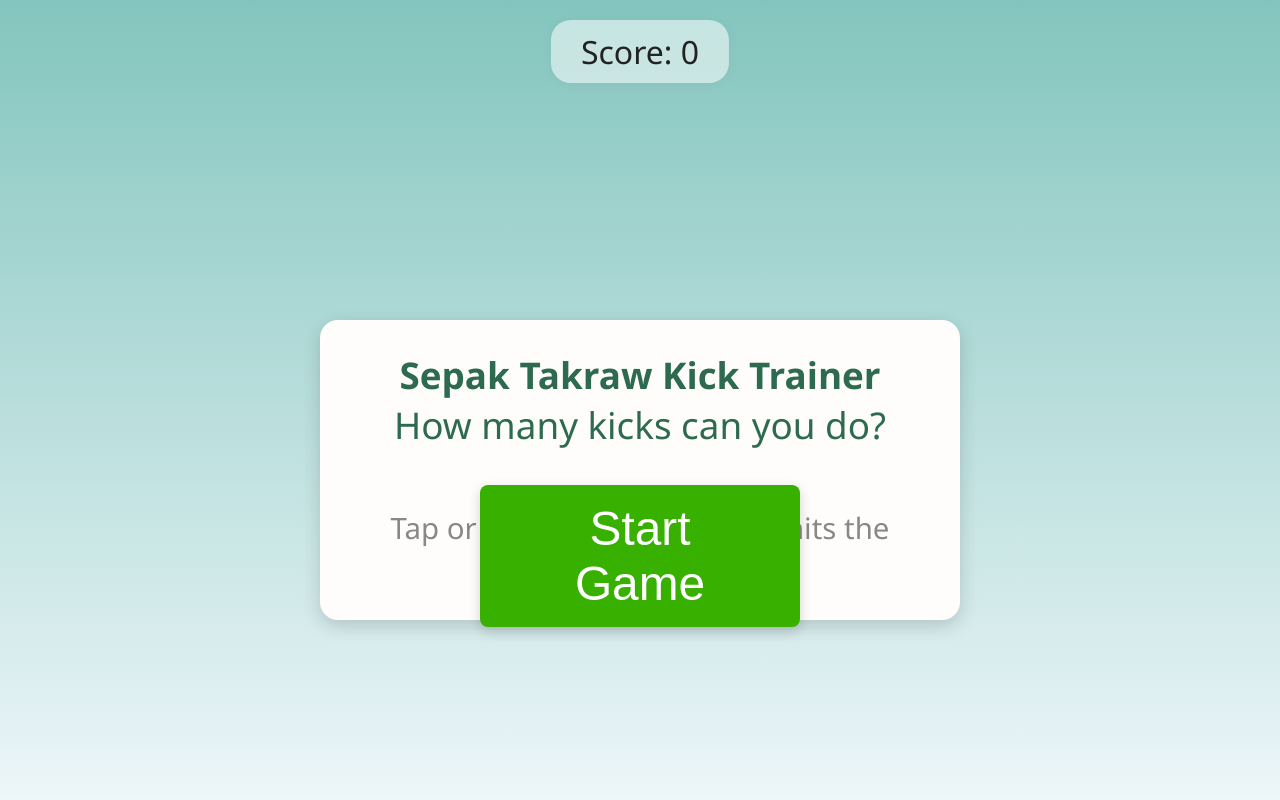
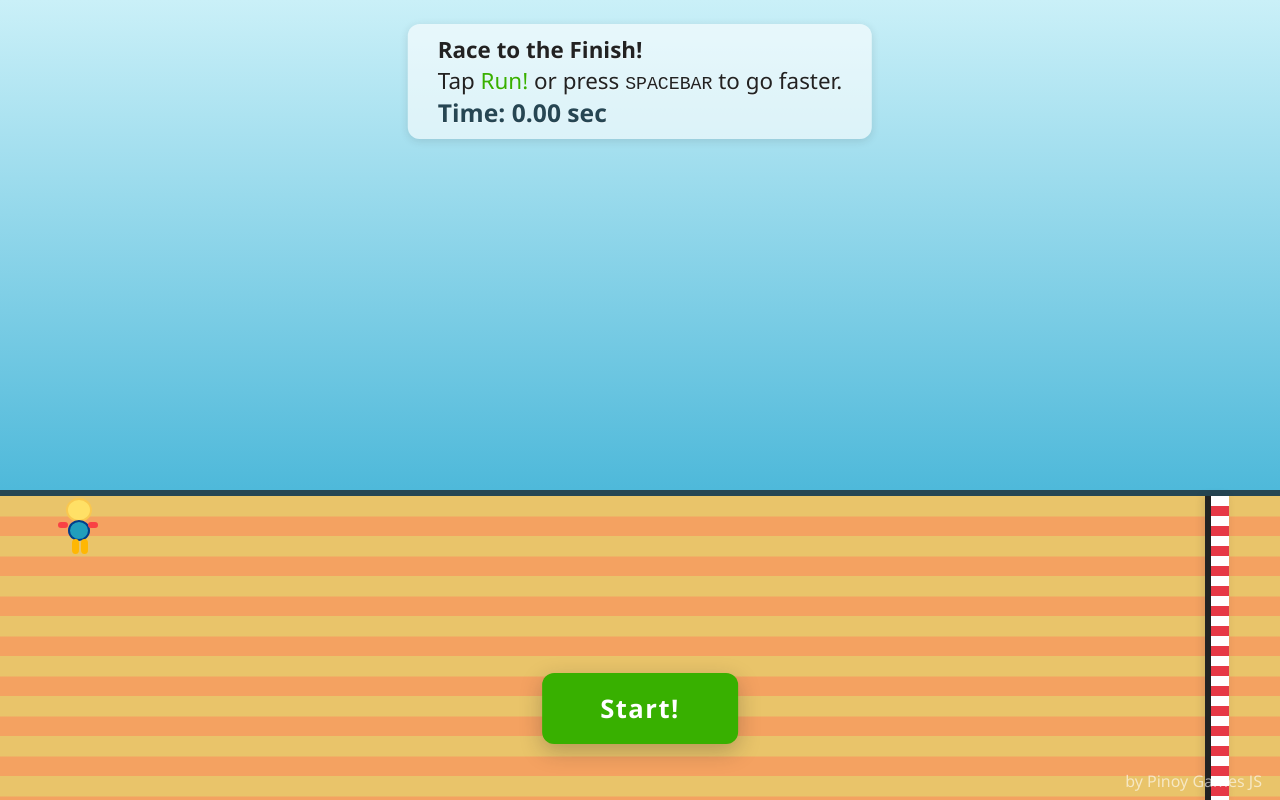
Before and after one commit to jannnnn12/Pinoy-Sports-, a plain HTML site: page index.html in a window 1280 px wide. Drawn offline with Linux system fonts and the light colour scheme.

Commit message:
Update index.html

```diff
--- a/index.html
+++ b/index.html
@@ -2,199 +2,365 @@
 <html lang="en">
 <head>
   <meta charset="UTF-8">
-  <title>Sepak Takraw Kick Trainer</title>
+  <title>Race to the Finish!</title>
+  <meta name="viewport" content="width=device-width, initial-scale=1.0">
   <style>
-    body {
-      background: linear-gradient(to bottom, #83c5be 0%, #edf6f9 100%);
+    html, body {
       margin: 0; padding: 0;
-      width: 100vw; height: 100vh;
-      overflow: hidden;
+      height: 100%; width: 100%;
+      background: linear-gradient(to bottom, #caf0f8 0%, #0096c7 100%);
       font-family: 'Segoe UI', Arial, sans-serif;
       user-select: none;
+      overflow: hidden;
     }
-    #game-area {
+    #game-container {
       position: relative;
       width: 100vw; height: 100vh;
       overflow: hidden;
     }
-    #ball {
+    #track {
       position: absolute;
-      width: 60px; height: 60px;
-      border-radius: 50%;
-      background: radial-gradient(circle, #f2c572 60%, #c98c29 100%);
-      border: 4px solid #c98c29;
-      left: 50vw; top: 10vh;
-      box-shadow: 0 4px 16px #8884;
+      bottom: 0;
+      left: 0;
+      width: 100vw;
+      height: 38vh;
+      background: repeating-linear-gradient(
+        to bottom,
+        #e9c46a,
+        #e9c46a 20px,
+        #f4a261 21px,
+        #f4a261 40px
+      );
+      border-top: 6px solid #264653;
+      z-index: 1;
+    }
+    #finish-line {
+      position: absolute;
+      right: 4vw; bottom: 0;
+      width: 18px; height: 38vh;
+      background:
+        repeating-linear-gradient(
+          to bottom,
+          #fff,
+          #fff 10px,
+          #e63946 10px,
+          #e63946 20px
+        );
+      border-left: 6px solid #222;
+      z-index: 3;
+      box-shadow: -2px 0 8px #2222;
+    }
+    #runner {
+      position: absolute;
+      left: 4vw;
+      bottom: calc(38vh - 58px); /* sits on track */
+      width: 54px; height: 58px;
+      z-index: 4;
+      transition: left 0.08s;
+      background: none;
+    }
+    /* stylized runner (SVG) */
+    #runner svg {
+      width: 54px; height: 58px;
+      display: block;
+    }
+    #run-btn {
+      position: absolute;
+      left: 50%; bottom: 7vh;
+      transform: translateX(-50%);
+      font-size: 1.6em;
+      background: #38b000;
+      color: #fff;
+      padding: 18px 58px;
+      border: none;
+      border-radius: 12px;
+      box-shadow: 0 7px 22px #2224;
       cursor: pointer;
-      display: none;
-      transition: box-shadow 0.1s;
+      transition: background 0.18s, transform 0.12s;
+      z-index: 10;
+      font-family: inherit;
+      font-weight: bold;
+      letter-spacing: 1.5px;
+      outline: none;
     }
-    #scoreboard, #gameover, #start-btn {
+    #run-btn:active {
+      background: #40916c;
+      transform: translateX(-50%) scale(0.97);
+    }
+    #info {
       position: absolute;
-      left: 50%; transform: translateX(-50%);
-      text-align: center;
+      top: 24px; left: 50%;
+      transform: translateX(-50%);
       z-index: 10;
+      background: #fff9;
+      border-radius: 12px;
+      padding: 10px 30px;
+      font-size: 1.4em;
+      color: #222;
+      text-shadow: 0 1px 1px #fff8;
+      box-shadow: 0 2px 8px #2222;
     }
-    #scoreboard {
-      top: 20px;
-      font-size: 2em;
-      color: #222;
-      background: #fff8;
-      padding: 10px 30px;
-      border-radius: 20px;
-      box-shadow: 0 2px 8px #8882;
+    #timer {
+      font-size: 1.1em;
+      color: #264653;
+      margin-top: 4px;
+      font-weight: bold;
     }
     #gameover {
-      top: 40%;
-      font-size: 2.3em;
-      color: #2d6a4f;
-      background: #fffdfc;
-      padding: 30px 40px 20px 40px;
+      position: absolute;
+      top: 28%; left: 50%;
+      transform: translateX(-50%);
+      background: #fff;
+      color: #264653;
+      font-size: 2.1em;
       border-radius: 18px;
-      box-shadow: 0 6px 18px #3333;
+      padding: 32px 54px 18px 54px;
+      box-shadow: 0 7px 28px #26465366;
+      z-index: 20;
+      text-align: center;
       display: none;
+      animation: popin 0.4s;
     }
-    #start-btn {
-      top: 55%;
-      font-size: 1.3em;
-      background: #38b000;
+    @keyframes popin {
+      from { transform: translateX(-50%) scale(0.7); opacity: 0;}
+      to   { transform: translateX(-50%) scale(1); opacity: 1;}
+    }
+    #gameover button {
+      font-size: 1.1em;
+      margin-top: 15px;
+      padding: 12px 36px;
+      background: #0096c7;
       color: #fff;
-      padding: 16px 42px;
       border: none;
-      border-radius: 8px;
+      border-radius: 10px;
       cursor: pointer;
+      box-shadow: 0 2px 8px #2223;
       transition: background 0.2s;
-      box-shadow: 0 4px 12px #2223;
-      display: block;
     }
-    #start-btn:hover {
-      background: #40916c;
+    #gameover button:hover {
+      background: #00b4d8;
     }
-    @media (max-width: 600px) {
-      #ball { width: 44px; height: 44px; }
-      #scoreboard { font-size: 1.3em; padding: 8px 16px; }
-      #gameover { font-size: 1.3em; padding: 16px 8px; }
-      #start-btn { font-size: 1em; padding: 10px 18px; }
+    #credit {
+      position: absolute;
+      bottom: 8px; right: 18px;
+      color: #fff9;
+      font-size: 1em;
+      z-index: 100;
+      pointer-events: none;
+    }
+    @media (max-width: 700px) {
+      #info { font-size: 1em; padding: 8px 10px;}
+      #gameover { font-size: 1.15em; padding: 18px 10px 10px 10px;}
+      #run-btn { font-size: 1em; padding: 10px 18px;}
+      #credit { font-size: 0.87em;}
+      #runner { width: 36px; height: 40px;}
+      #runner svg { width: 36px; height: 40px;}
     }
   </style>
 </head>
 <body>
-  <div id="game-area">
-    <div id="scoreboard">Score: 0</div>
-    <div id="ball"></div>
+  <div id="game-container">
+    <div id="info">
+      <b>Race to the Finish!</b><br>
+      Tap <span style="color:#38b000">Run!</span> or press <kbd>SPACEBAR</kbd> to go faster.<br>
+      <span id="timer">Time: 0.00 sec</span>
+    </div>
+    <div id="track"></div>
+    <div id="finish-line"></div>
+    <div id="runner">
+      <!-- SVG animated runner -->
+      <svg id="runner-svg" viewBox="0 0 54 58">
+        <g id="body-group">
+          <ellipse cx="28" cy="14" rx="12" ry="11" fill="#ffe066" stroke="#f9c74f" stroke-width="2"/>
+          <!-- body -->
+          <rect x="18" y="25" width="20" height="19" rx="10" fill="#219ebc" stroke="#023e8a" stroke-width="2"/>
+          <!-- left leg -->
+          <rect id="leg-left" x="21" y="43" width="7" height="15" rx="4" fill="#ffb703"/>
+          <!-- right leg -->
+          <rect id="leg-right" x="30" y="43" width="7" height="15" rx="4" fill="#ffb703"/>
+          <!-- left arm -->
+          <rect id="arm-left" x="7" y="26" width="10" height="6" rx="3" fill="#f94144"/>
+          <!-- right arm -->
+          <rect id="arm-right" x="37" y="26" width="10" height="6" rx="3" fill="#f94144"/>
+        </g>
+      </svg>
+    </div>
+    <button id="run-btn">Run!</button>
     <div id="gameover">
-      <div id="final-score"></div>
-      <button id="start-btn">Start Game</button>
+      <div id="final-msg"></div>
+      <button id="restart-btn">Play Again</button>
     </div>
+    <div id="credit">by Pinoy Games JS</div>
   </div>
   <script>
-    // DOM elements
-    const ball = document.getElementById('ball');
-    const scoreBoard = document.getElementById('scoreboard');
-    const gameover = document.getElementById('gameover');
-    const finalScore = document.getElementById('final-score');
-    const startBtn = document.getElementById('start-btn');
+    // Game elements
+    const runnerDiv = document.getElementById('runner');
+    const runBtn = document.getElementById('run-btn');
+    const info = document.getElementById('info');
+    const timerSpan = document.getElementById('timer');
+    const finishLine = document.getElementById('finish-line');
+    const gameoverDiv = document.getElementById('gameover');
+    const finalMsg = document.getElementById('final-msg');
+    const restartBtn = document.getElementById('restart-btn');
+    const legLeft = document.getElementById('leg-left');
+    const legRight = document.getElementById('leg-right');
+    const armLeft = document.getElementById('arm-left');
+    const armRight = document.getElementById('arm-right');
 
-    // Game variables
-    let score = 0;
-    let speed = 2.5;      // starting pixel speed per frame
-    let maxSpeed = 15;    // limit max speed
-    let dy = 0;
-    let ballX = 0, ballY = 0;
-    let ballRadius = 30;
-    let animationId = null;
-    let playing = false;
+    // Game state
+    let runnerPos = 0; // px
+    let runnerSpeed = 0; // px/frame
+    let maxTrack;
+    let running = false;
+    let gameStartTime = 0;
+    let timerInt = null;
+    let animFrameId = null;
+    let lastLegSwap = 0;
+    let legState = 0; // 0 or 1 (for animation)
+    let bestTime = null;
 
-    // Utility: random X within game area
-    function randomX() {
-      const min = ballRadius + 10;
-      const max = window.innerWidth - ballRadius - 10;
-      return Math.floor(Math.random() * (max - min) + min);
+    function resetGame() {
+      // Track goes from 4vw (start) to finishLine-54px
+      runnerPos = 0;
+      runnerSpeed = 0;
+      lastLegSwap = 0;
+      legState = 0;
+      gameStartTime = 0;
+      running = false;
+      // Set maxTrack based on finish line position minus runner width
+      const finishX = finishLine.getBoundingClientRect().left;
+      const startX = runnerDiv.parentElement.getBoundingClientRect().left;
+      maxTrack = finishX - startX - runnerDiv.offsetWidth - 10;
+      // Reset runner position
+      runnerDiv.style.left = '4vw';
+      document.body.style.background = "linear-gradient(to bottom, #caf0f8 0%, #0096c7 100%)";
+      timerSpan.textContent = "Time: 0.00 sec";
+      gameoverDiv.style.display = "none";
+      runBtn.disabled = false;
     }
 
-    // Start or restart game
     function startGame() {
-      score = 0;
-      speed = 2.5;
-      dy = speed;
-      ballRadius = (window.innerWidth < 600) ? 22 : 30;
-      ball.style.width = ball.style.height = (ballRadius * 2) + 'px';
-      // Place ball at random top position
-      ballX = randomX();
-      ballY = 10;
-      updateBallPosition();
-      scoreBoard.textContent = "Score: 0";
-      gameover.style.display = 'none';
-      ball.style.display = 'block';
-      playing = true;
-      animate();
+      resetGame();
+      running = true;
+      runBtn.textContent = "Run!";
+      runBtn.style.background = "#38b000";
+      gameStartTime = performance.now();
+      timerInt = setInterval(updateTimer, 30);
+      animFrameId = requestAnimationFrame(gameLoop);
     }
 
-    // Main animation/game loop
-    function animate() {
-      if (!playing) return;
-      ballY += dy;
-      dy += 0.07 + (speed * 0.015); // gravity, scales slightly with speed
+    function updateTimer() {
+      if (!running) return;
+      const t = ((performance.now() - gameStartTime) / 1000).toFixed(2);
+      timerSpan.textContent = "Time: " + t + " sec";
+    }
 
-      // Check if hit the ground
-      if (ballY + ballRadius*2 >= window.innerHeight - 12) {
-        endGame();
+    function animateRunnerLegs() {
+      // Alternate legs and arms for running effect
+      if (legState === 0) {
+        legLeft.setAttribute("y", 43);
+        legRight.setAttribute("y", 48);
+        armLeft.setAttribute("x", 7);
+        armRight.setAttribute("x", 37);
+        legState = 1;
+      } else {
+        legLeft.setAttribute("y", 48);
+        legRight.setAttribute("y", 43);
+        armLeft.setAttribute("x", 4);
+        armRight.setAttribute("x", 40);
+        legState = 0;
+      }
+    }
+
+    function gameLoop() {
+      if (!running) return;
+      // Friction slows down the speed
+      runnerSpeed *= 0.96;
+      // Clamp minimal speed
+      if (runnerSpeed < 0.2) runnerSpeed = 0;
+      runnerPos += runnerSpeed;
+      // Animate runner
+      if (performance.now() - lastLegSwap > 70 + Math.max(0, 100-runnerSpeed*8)) {
+        animateRunnerLegs();
+        lastLegSwap = performance.now();
+      }
+      // Move runner
+      let leftPx = Math.min(runnerPos, maxTrack);
+      runnerDiv.style.left = `calc(4vw + ${leftPx}px)`;
+      // Check for finish
+      if (runnerPos >= maxTrack) {
+        finishRace();
         return;
       }
-      updateBallPosition();
-      animationId = requestAnimationFrame(animate);
+      animFrameId = requestAnimationFrame(gameLoop);
     }
 
-    // On kick (click/tap) the ball
-    function kickBall() {
-      if (!playing) return;
-      // Ball bounces up; bounce power increases slightly as speed increases
-      dy = - (10 + speed * 0.7 + Math.random() * 2);
-      // Move to random X position
-      ballX = randomX();
-      // Increase speed (difficulty)
-      speed = Math.min(speed + 0.6, maxSpeed);
-      score++;
-      scoreBoard.textContent = "Score: " + score;
-      // Small visual feedback
-      ball.style.boxShadow = "0 6px 24px #e76f51cc";
-      setTimeout(() => { ball.style.boxShadow = "0 4px 16px #8884"; }, 100);
+    function runAction() {
+      if (!running) return;
+      // Play "run" effect: speed up, short shake
+      runnerSpeed += 3.2 + Math.random()*1.2;
+      if (runnerSpeed > 18) runnerSpeed = 18;
+      runnerDiv.style.transform = "scale(1.04,0.98)";
+      setTimeout(()=>{ runnerDiv.style.transform = ""; }, 80);
     }
 
-    // End the game
-    function endGame() {
-      playing = false;
-      cancelAnimationFrame(animationId);
-      ball.style.display = 'none';
-      finalScore.innerHTML = `<b>Game Over!</b><br>Your Score: <span style="color:#e76f51">${score}</span>`;
-      gameover.style.display = 'block';
+    function finishRace() {
+      running = false;
+      clearInterval(timerInt);
+      cancelAnimationFrame(animFrameId);
+      runBtn.disabled = true;
+      runBtn.textContent = "Finish!";
+      runBtn.style.background = "#adb5bd";
+      // Blink background
+      document.body.style.background = "repeating-linear-gradient(135deg, #fff 0 20px, #06d6a0 20px 40px, #fff 40px 60px, #118ab2 60px 80px)";
+      // Show final time
+      const timeTaken = ((performance.now() - gameStartTime) / 1000).toFixed(2);
+      let best = bestTime;
+      let msg = `<b>🏁 Finished!<br></b>Your time: <span style="color:#e63946">${timeTaken} sec</span>`;
+      if (!best || timeTaken < best) {
+        bestTime = timeTaken;
+        msg += `<br><br><b>🎉 NEW BEST!</b>`;
+      } else {
+        msg += `<br><br>Best: <span style="color:#457b9d">${best} sec</span>`;
+      }
+      finalMsg.innerHTML = msg;
+      gameoverDiv.style.display = "block";
     }
 
-    function updateBallPosition() {
-      ball.style.left = (ballX - ballRadius) + "px";
-      ball.style.top = (ballY) + "px";
-    }
+    // Button/click/tap/keyboard listeners
+    runBtn.addEventListener('click', function() {
+      if (!running) { startGame(); return; }
+      runAction();
+    });
+    restartBtn.addEventListener('click', startGame);
 
-    // Event listeners
-    ball.addEventListener('click', kickBall);
-    ball.addEventListener('touchstart', function(e){ e.preventDefault(); kickBall(); });
-
-    startBtn.addEventListener('click', startGame);
-
-    // Responsive: reposition ball on resize
-    window.addEventListener('resize', function() {
-      if (!playing) return;
-      ballX = Math.min(ballX, window.innerWidth - ballRadius - 10);
-      updateBallPosition();
+    // Spacebar runs!
+    window.addEventListener('keydown', function(e) {
+      if (e.code === "Space") {
+        e.preventDefault();
+        if (!running) { startGame(); }
+        else runAction();
+      }
     });
 
-    // Show start screen on load
+    // Mobile: tap anywhere to run
+    window.addEventListener('touchstart', function(e) {
+      if (e.target === runBtn || e.target === restartBtn) return;
+      if (!running) { startGame(); }
+      else runAction();
+    }, {passive:false});
+
+    // Responsive
+    window.addEventListener('resize', resetGame);
+
+    // Initial screen
     window.onload = function() {
-      gameover.style.display = 'block';
-      ball.style.display = 'none';
-      finalScore.innerHTML = `<b>Sepak Takraw Kick Trainer</b><br>How many kicks can you do?<br><br>
-        <span style="font-size:0.8em;color:#888">Tap or click the ball before it hits the ground!</span>`;
-      startBtn.textContent = "Start Game";
+      resetGame();
+      runBtn.textContent = "Start!";
+      info.innerHTML = `<b>Race to the Finish!</b><br>
+        Tap <span style="color:#38b000">Run!</span> or press <kbd>SPACEBAR</kbd> to go faster.<br>
+        <span id="timer">Time: 0.00 sec</span>`;
+      timerSpan.textContent = "Time: 0.00 sec";
     };
   </script>
 </body>
```
